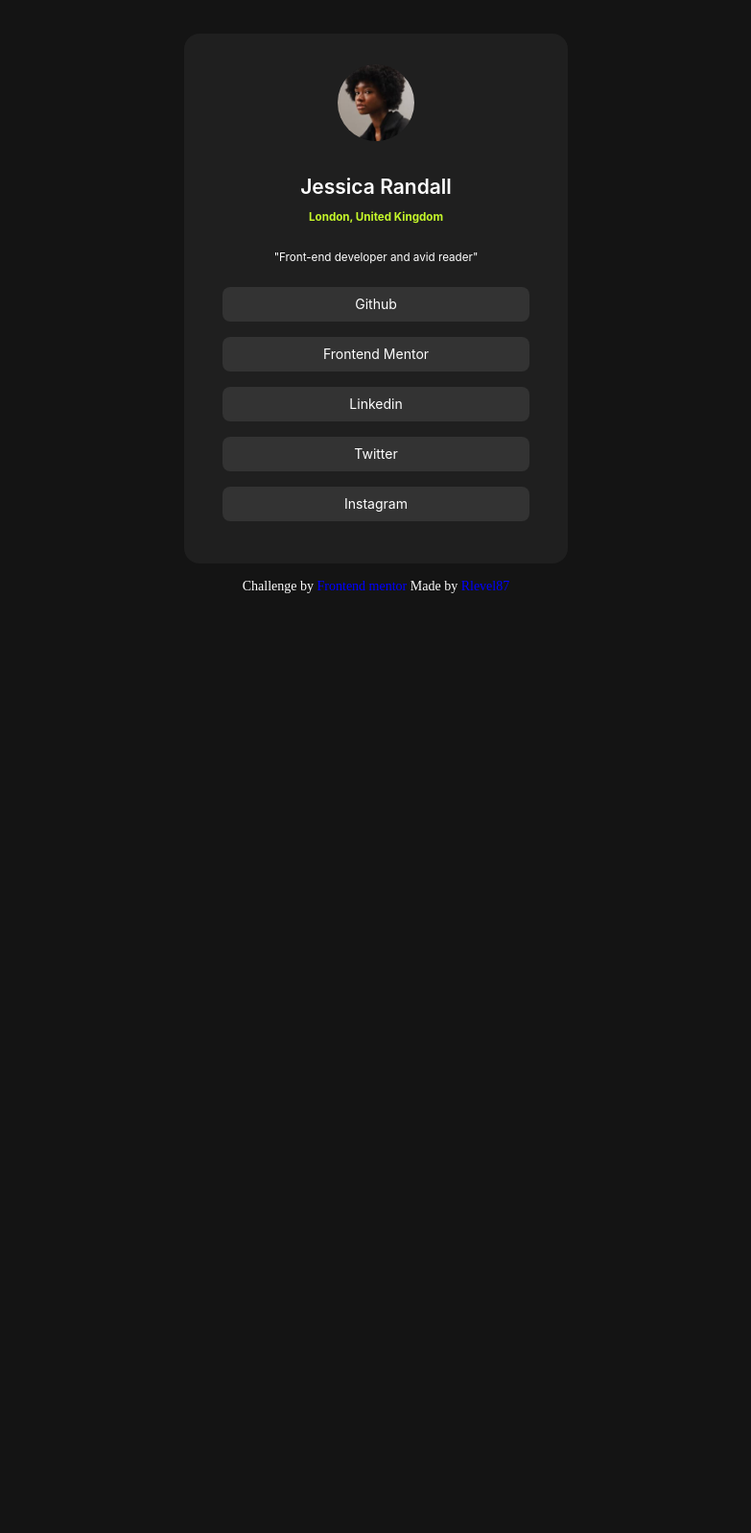
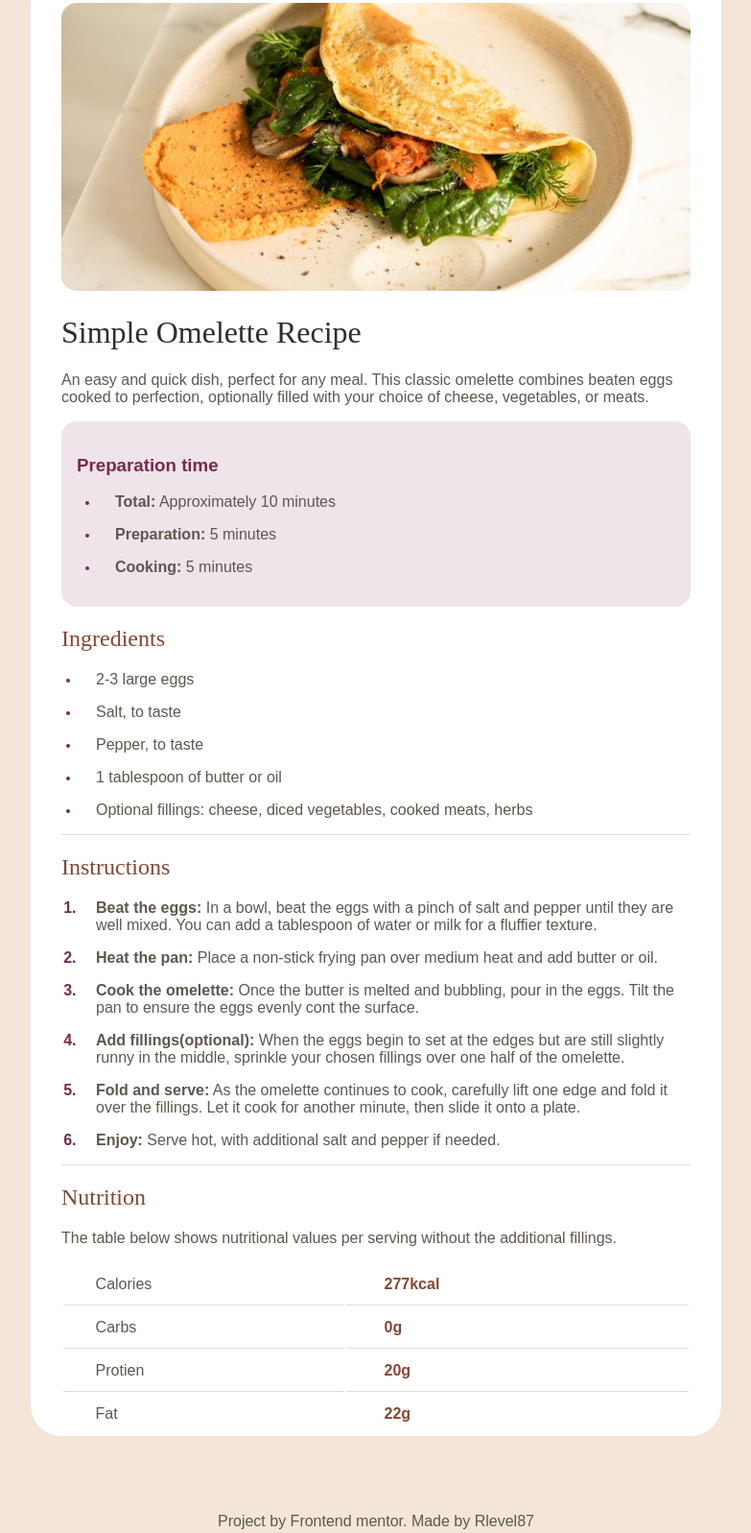
Before and after one commit to Rlevel87/Css-starter-projects, a plain HTML site: page index.html in a window 1280 px wide. Shown: the part 109-1706 px from the top of the page at 96% size, without its empty margins (248-1031 px from the left). Before the commit the page ends 800 px from the top, so only its background shows below. Drawn offline with Linux system fonts and the light colour scheme; a web font is replaced by a local one.

Commit message:
Add files via upload

```diff
--- a/index.html
+++ b/index.html
@@ -1,47 +1,113 @@
 <!DOCTYPE html>
 <html lang="en">
-    <head>
+<head>
     <meta charset="UTF-8">
-    <meta name="viewport" content="width=device-width, initial-scale=1.0">
+    <meta name="viewport" content="width=device=width, initial-scale=1.0">
     <link rel="stylesheet" href="styles.css">
-    <link rel="stylesheet" href="https://fonts.google.com/specimen/Inter">
-    <link rel="icon" type="image/png" href="favicon-32x32.png">
-   <title>Social links project</title>
+    <link rel="stylesheet" href="https://fonts.google.com/specimen/Outfit">
+    <link rel="stylesheet" href="https://fonts.google.com/specimen/Young+Serif">
+    <link rel="icon" type="images/png" href="images/favicon-32x32.png">
+    <title>First css project/solution ever</title>
 </head>
-   <body>
-    <div class="container1">
-        <div class="container2">
+<body>
+  <div class="width">
 
+    <div id="container1">
 
-            <img src="avatar-jessica.jpeg" alt="profile picture">
+        <div>
+            <img src="images/image-omelette.jpeg" alt="Egg Omellette">
+        </div>
 
+    <div class="container2">
 
-            <h2>Jessica Randall</h2>
+        <div class="header">
+            <h1>
+               Simple Omelette Recipe
+            </h1>
 
-            <h5>London, United Kingdom</h5>
+            <p>
+                An easy and quick dish, perfect for any meal. This classic omelette combines beaten eggs cooked to perfection, optionally
+            filled with your choice of cheese, vegetables, or meats.
+            </p>
+        </div>
 
+        <div class="prep">
+            <h3>
+                Preparation time
+            </h3>
 
-            <p id="title">"Front-end developer and avid reader"</p>
+            <ul class="list1">
+                <li><b>Total:</b> Approximately 10 minutes</li>
+                <li><b>Preparation:</b> 5 minutes</li>
+                <li><b>Cooking:</b> 5 minutes</li>
+            </ul>
+        </div>
 
-            <div class="links">
+        <div class="ingredients">
+        <h2>Ingredients</h2>
+        <ul class="list2">
+            <li>2-3 large eggs</li>
+            <li>Salt, to taste</li>
+            <li>Pepper, to taste</li>
+            <li>1 tablespoon of butter or oil</li>
+            <li>Optional fillings: cheese, diced vegetables, cooked meats, herbs</li>
+        </ul>
+        </div>
 
-            <div>Github</div>
+        <div class="instructions">
+        <h2>Instructions</h2>
+        <ol class="list3">
+            <li><b>Beat the eggs:</b> In a bowl, beat the eggs with
+            a pinch of salt and pepper until they are well mixed. You can add a
+            tablespoon of water or milk for a fluffier texture.</li>
+            <li><b>Heat the pan:</b> Place a non-stick frying pan
+            over medium heat and add butter or oil.</li>
+            <li><b>Cook the omelette:</b> Once the butter is melted
+            and bubbling, pour in the eggs. Tilt the pan to ensure the eggs evenly cont
+            the surface.</li>
+            <li><b>Add fillings(optional):</b> When the eggs begin
+            to set at the edges but are still slightly runny in the middle, sprinkle your
+            chosen fillings over one half of the omelette.</li>
+            <li><b>Fold and serve:</b> As the omelette continues to cook,
+            carefully lift one edge and fold it over the fillings. Let it cook for another
+            minute, then slide it onto a plate.</li>
+            <li><b>Enjoy:</b> Serve hot, with additional salt and pepper
+            if needed.</li>
+        </ol>
+        </div>
 
-            <div>Frontend Mentor</div>
-
-            <div>Linkedin</div>
-
-            <div>Twitter</div>
-
-            <div>Instagram</div>
-
+        <div class="Nutrition">
+        <h2>Nutrition</h2>
+        <p>The table below shows nutritional values per serving without the additional fillings.</p>
+            <div class="table">
+            <table>
+                <tr>
+                    <td class="row1">Calories</td>
+                    <td class="row2">277kcal</td>
+                </tr>
+                <tr>
+                    <td class="row1">Carbs</td>
+                    <td class="row2">0g</td>
+                </tr>
+                <tr>
+                    <td class="row1">Protien</td>
+                    <td class="row2">20g</td>
+                </tr>
+                <tr>
+                    <td class="row1">Fat</td>
+                    <td class="row2">22g</td>
+                </tr>
+              </table>
+            </div>
             </div>
 
-        </div>
-             <footer class="attribution">
-             Challenge by <a target="_blank" href="https://www.frontendmentor.io/solutions/news-homepage-PqJc_mGyBG">Frontend mentor</a>
-             Made by<a target="_blank" href="https://github.com/Rlevel87"> Rlevel87</a>
-             </footer>
-     </div>
-   </body>
+    </div>
+    </div>
+  </div>
+
+  <div class="endtitle">
+  <p>Project by Frontend mentor. Made by Rlevel87</p>
+  </div>
+
+</body>
 </html>
--- a/styles.css
+++ b/styles.css
@@ -1,85 +1,122 @@
 * {
     box-sizing: border-box;
-    margin: 0;
 }
 body {
-    background-color: hsl(0, 0%, 8%);
-    font-size: 14px;
-    cursor: pointer;
+    background-color: hsl(30, 54%, 90%);
+    font: 16px "outfit", sans-serif;
+    color: hsl(30, 10%, 34%) /*Wenge brown*/
+
 }
-.container1 {
-   max-height: 34.5rem;
-   max-width: 27rem;
-   margin-inline: auto;
-   padding-top: 8rem;
+img {
+    max-width: 100%;
+    border-radius: 1rem;
+    margin-top: 2rem;
 }
-.container2 {
-    background-color: hsl(0, 0%, 12%);
+.width {
+    max-width: 45rem;
+    margin-inline: auto;
+    padding: 0 2rem;
+    background-color: white;
+    margin-top: 5rem;
+    margin-bottom: 5rem;
+    border-radius: 2rem;
+}
+ul {
+    display: grid;
+    gap: 1rem;
+}
+ol {
+    display: grid;
+    gap: 1rem;
+}
+ul li::marker {
+    color: hsl(332, 51%, 32%);/*Dark raspberry*/
+    font-size: small;
+}
+ol li::marker {
+    color: hsl(332, 51%, 32%);/*Dark raspberry*/
+    font-weight: 600;
+}
+h1 {
+    font-family: young serif;
+    color: hsl(24, 5%, 18%);/* Dark Charcoal */
+    font-weight: 400;
+}
+h3 {
+    color: hsl(332, 51%, 32%); /*Dark raspberry*/
+    font-weight: 700;
+}
+.prep {
+    background-color: hsl(332, 51%, 32%, .125);/*Dark raspberry*/
     border-radius: 1rem;
-    height: 34.5rem;
-    width: 25rem;
-    text-align: center;
-    font-family: inter, san serif;
-    margin: 1rem;
+    padding: 1rem;
 }
-
-img {
-    background-color: hsl(0, 0%, 12%);
-    width: 5rem;
-    height: 5rem;
-    border-radius: 10rem;
-    margin: 2rem 0;
+.list1 {
+    padding-left: 1.5rem;
+}
+.list1 li {
+    padding-left: 1rem;
 }
 h2 {
-    background-color: hsl(0, 0%, 12%);
-    color: white;
+    font-family: young serif;
+    color: hsl(14, 45%, 36%);
+    font-weight: 400;
+}
+.list2 {
+    padding-left: 1.25rem;
+}
+.list2 li {
+    padding-left: 1rem;
+}
+.ingredients {
+    border-bottom: 1px solid hsl(30, 18%, 87%);
+}
+.list3 {
+    padding-left: 1.25rem;
+}
+.list3 li {
+    padding-left: 1rem;
+}
+.instructions {
+    border-bottom: 1px solid hsl(30, 18%, 87%);
+}
+table {
+    width: 100%;
+}
+tr > * {
+    padding: .75rem;
+}
+.row1 {
+    text-indent: 1.35rem;
+}
+.row2 {
+    width: 55%;
+    text-indent: 1.75rem;
+    color: hsl(14, 45%, 36%);
     font-weight: 600;
 }
-h5 {
-    background-color: hsl(0, 0%, 12%);
-    color: hsl(75, 94%, 57%);
-    font-weight: 700;
-    padding: .75rem;
+tr:not(:last-child) > *{
+    border-bottom: 1px solid hsl(30, 18%, 87%);
 }
-#title {
-    background-color: hsl(0, 0%, 12%);
-    color: white;
-    font-size: smaller;
-    padding: 1rem;
-}
-a {
-    color: white;
-    text-decoration: none;
-}
-.links {
-    display: flex;
-    align-items: center;
-    flex-direction: column;
-}
-.links > div {
-    background-color: hsl(0, 0%, 20%);
-    color: white;
-    text-align: center;
-    border-radius: .5rem;
-    width: 20rem;
-    line-height: 2.25rem;
-    margin: .5rem;
-}
-.links :hover{
-    background-color: hsl(75, 94%, 57%);
-    color: black;
-    cursor: pointer;
-}
-.attribution {
-    color: white;
+.endtitle {
     text-align: center;
 }
-a{
-    color:blue;
+@media screen and (max-width: 575px) {
+    body {
+        background-color: white;
+    }
+    .width{
+        padding: 0;
+        margin: 0;
+    }
+    img {
+        border-radius: 0;
+        margin-top: 0;
+    }
+    body {
+        margin: 0;
+    }
+    .container2 {
+        margin: 0 2rem;
+    }
 }
-@media  (max-width: 470px) {
-.container2 {
-    margin: 1rem;
-}
-
-}
```
Also changed, not shown: image-omelette.jpeg (added).
